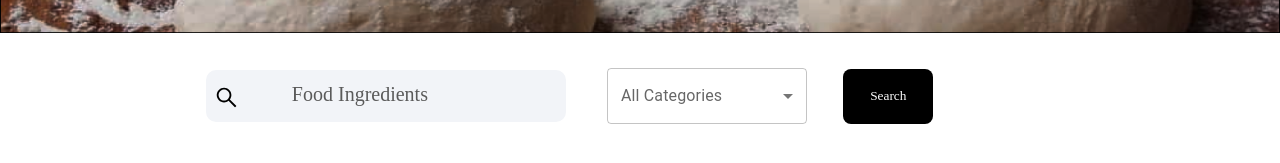
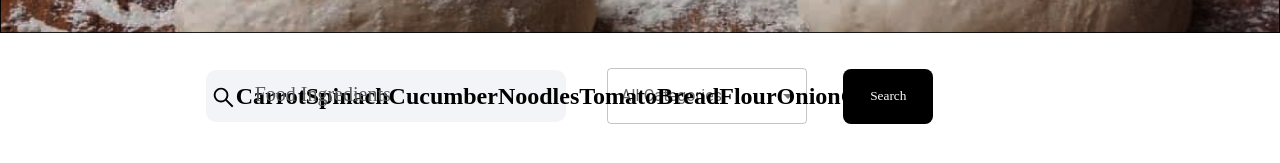
Before and after one commit to aahmadyar123/CookMyFridge, a React (Create React App) app in the folder react-frontend/: page / in a window 1280 px wide. Shown: the part 375-538 px from the top of the page. Built offline with nearby package versions, Linux system fonts and the light colour scheme; grey boxes are pictures that could not be loaded; the HTML template or start-up script is replaced by a standard one; a web font is replaced by a local one.

Commit message:
add wind and search func.

```diff
--- /dev/null
+++ b/package.json
@@ -0,0 +1,5 @@
+{
+  "dependencies": {
+    "framer-motion": "^10.12.16"
+  }
+}
--- a/react-frontend/package.json
+++ b/react-frontend/package.json
@@ -24,7 +24,8 @@
     "react-scripts": "3.4.3",
     "react-star-rating-component": "^1.4.1",
     "react-stars": "^2.2.5",
-    "styled-components": "^6.0.0-rc.1"
+    "styled-components": "^6.0.0-rc.1",
+    "framer-motion": "^4.1.17"
   },
   "jest": {
     "moduleNameMapper": {
@@ -33,6 +34,7 @@
   },
   "scripts": {
     "start": "react-scripts --openssl-legacy-provider start",
+    "wind": "react-scripts --openssl-legacy-provider start",
     "build": "react-scripts build",
     "build-internal": "react-scripts --openssl-legacy-provider build",
     "test": "react-scripts --openssl-legacy-provider test",
--- a/react-frontend/src/components/Home/bottomSearch.js
+++ b/react-frontend/src/components/Home/bottomSearch.js
@@ -1,8 +1,19 @@
-import React from 'react'
-import styled from 'styled-components'
-import {AiOutlineSearch} from 'react-icons/ai'
-import "../../css/bottomSearch.css"
+import React from 'react';
+import { useState } from "react";
+import styled from 'styled-components';
+import {AiOutlineSearch} from 'react-icons/ai';
+import "../../css/bottomSearch.css";
 import {Box, TextField, MenuItem} from '@mui/material';
+import { ingredientData } from './data';
+import {AnimatePresence, motion} from "framer-motion/dist/framer-motion";
+
+const Card = ({ingredientInfo}) => {
+    return (
+        <div>
+            <h2>{ingredientInfo.name}</h2>
+        </div>
+    );
+};
 
 export const SearchNav = styled.nav`
   background: #FFFFFF;
@@ -31,7 +42,7 @@ const SearchInput = styled.input`
     padding-left: 48px;
     border: none;
     border-radius: 10px;
-    position: relative;
+    position: absolute;
     top: 0;
     left: 0;
     height: 100%;
@@ -54,6 +65,29 @@ const IconButton = styled.button`
     z-index: 1;
     cursor: pointer;
     background: none;
+
+    &:hover {
+        color: grey;
+        &::after {
+            opacity: 1;
+            transform: scale(1);
+        }
+    }
+
+    &::after {
+        content: '';
+        position: absolute;
+        top: 0;
+        left: 0;
+        height: 100%;
+        border-radius: 50%;
+        z-index: -1;
+        background-origin: #000;
+        transition: 0.2s ease;
+        transform: scale(0.6);
+    }
+
+
 `;
 
 export const ButtonBox = styled.nav`
@@ -86,28 +120,56 @@ export const Button = styled.button`
 
 export function Select() {
     //const [Category, setCategory] = useState('');
+    // ALL CATEGORIES SEARCH, need to figure out what to do with?
     return (
         <Box width='200px' position="relative" top="22.5px" height="42px" right="90px">
             <TextField id="Select" label="All Categories" select fullWidth>
-                <MenuItem value='PlaceHolder'> PlaceHolder </MenuItem>
-                <MenuItem value='PlaceHolder'> PlaceHolder </MenuItem>
-                <MenuItem value='PlaceHolder'> PlaceHolder </MenuItem>
-                <MenuItem value='PlaceHolder'> PlaceHolder </MenuItem>
+                <MenuItem value='region'> Asian </MenuItem>
+                <MenuItem value='region'> Mexican </MenuItem>
+                <MenuItem value='region'> American </MenuItem>
+                <MenuItem value='region'> Mediterranean </MenuItem>
             </TextField>
         </Box>
     );
 }
 
 export default function BottomSearchbar() {
+    const [isActive, setIsActive] = useState(false);
+    const [tempData, setTempData] = useState(ingredientData);
+
+    const _toggleSearch = () => {
+        setIsActive(!isActive);
+    }
+
+    const onSearchChange = (value) =>{
+        const newData = ingredientData.filter((ing) =>
+            ing.name.toLocaleLowerCase().includes(value.toLocaleLowerCase())
+            );
+        setTempData(newData);
+    }
+
     return (
         <>
             <SearchNav>
-                <SearchContainer>
-                <IconButton >
-                        <AiOutlineSearch size={25}/>
-                </IconButton>
-                <SearchInput placeholder="Food Ingredients" size="100px"/>
+                <SearchContainer isSearching={isActive}>
+                    {/* search bar */}
+                    <IconButton onClick={_toggleSearch}>
+                            <AiOutlineSearch size={25}/>
+                    </IconButton>
+
+                    <SearchInput
+                    type = "search"
+                    placeholder="Food Ingredients" size="100px"
+                    onChange={(e) => onSearchChange(e.target.value)}
+                    />
+
+                    {tempData.map((ingredient, index) => (
+                        <Card ingredientInfo = {ingredient} key={index}/> ))}
+
+
                 </SearchContainer>
+
+
                 <Select id="Select"/>
                 <ButtonBox>
                     <Button> Search </Button>
--- /dev/null
+++ b/react-frontend/src/components/Home/data.js
@@ -0,0 +1,30 @@
+export const ingredientData = [
+    {
+        name: "Carrot"
+    },
+    {
+        name: "Spinach"
+    },
+    {
+        name: "Cucumber"
+    },
+
+    {
+        name: "Noodles"
+    },
+    {
+        name: "Tomato"
+    },
+    {
+        name: "Bread"
+    },
+    {
+        name: "Flour"
+    },
+    {
+        name: "Onion"
+    },
+    {
+        name: "Garlic"
+    },
+]
```
